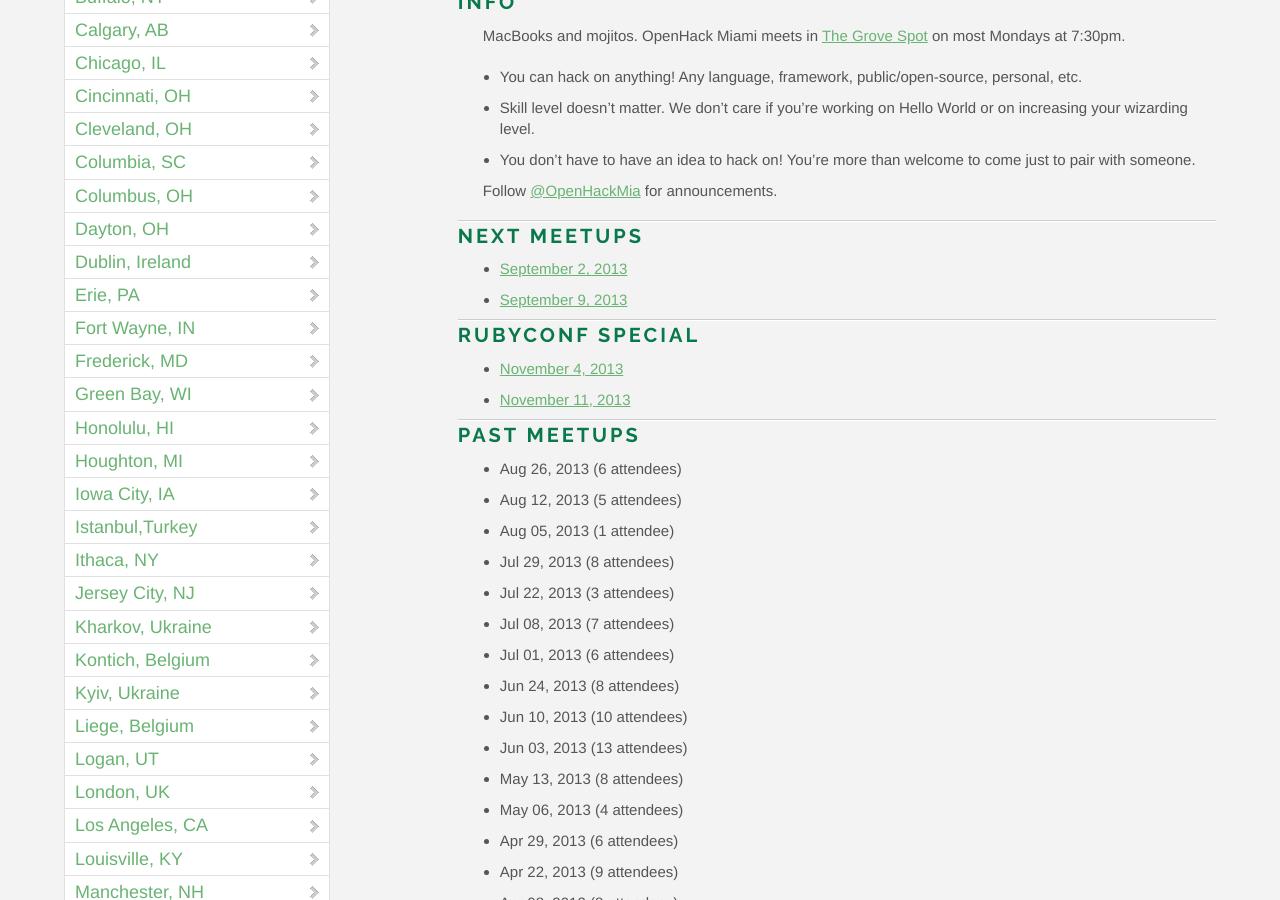
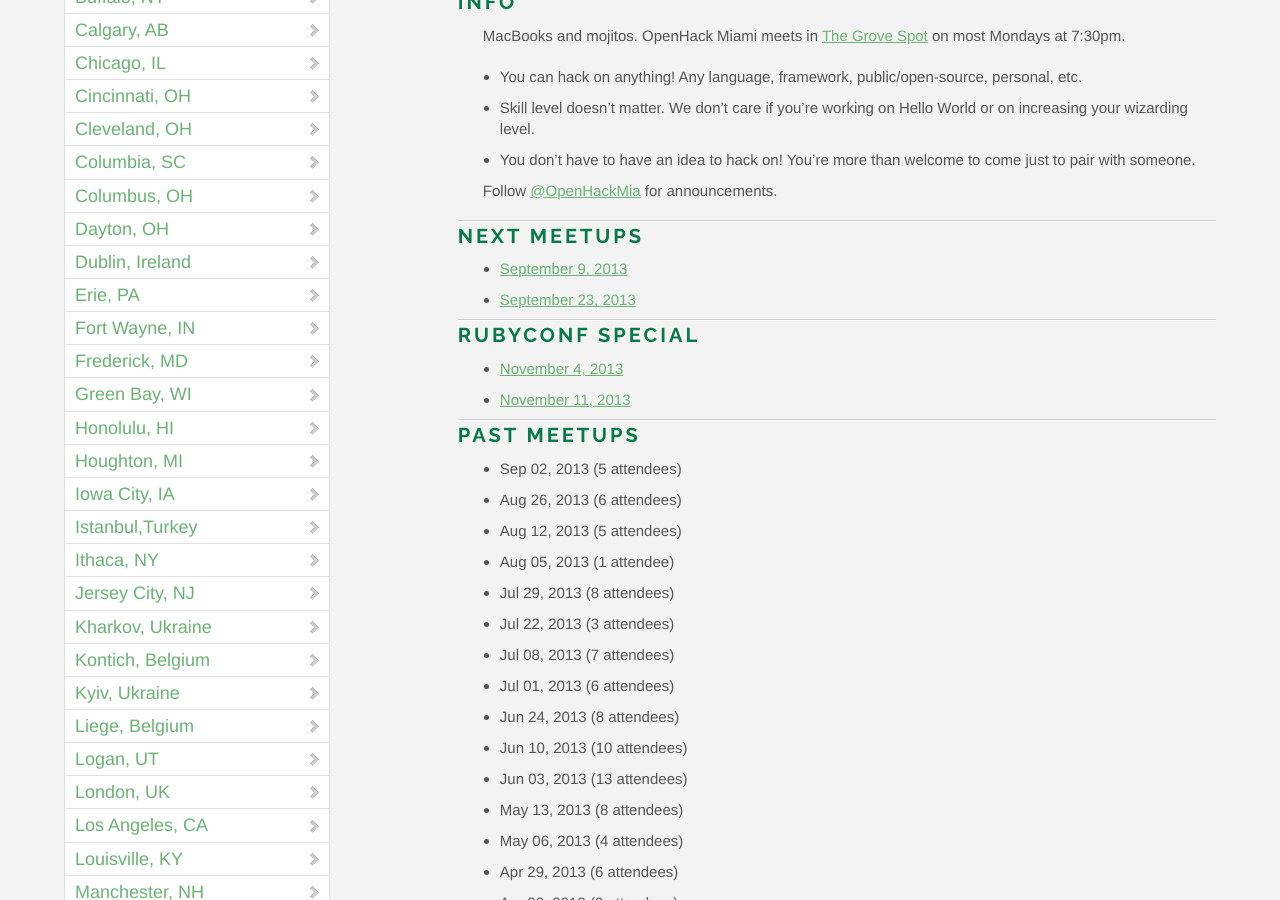
Before and after one commit to OpenHack/openhack.github.com, a Jekyll site: the page built from miami/index.markdown, in a window 1280 px wide and 900 px high, scrolled down 733 px. Built offline with Jekyll 4.4.1, drawn with Linux system fonts in a browser that asks for light colours; nearby versions of some CDN libraries; Markdown is read by kramdown in place of the engine named in the settings; comment, search, counter and statistics services are not loaded.

Commit message:
miami update

```diff
--- a/miami/index.markdown
+++ b/miami/index.markdown
@@ -19,8 +19,8 @@ Follow [@OpenHackMia](http://twitter.com/openhackmia) for announcements.
 
 ### Next meetups
 
-* [September 2, 2013](http://www.meetup.com/miamirb/events/135917472/)
 * [September 9, 2013](http://www.meetup.com/miamirb/events/135917552/)
+* [September 23, 2013](http://www.meetup.com/miamirb/events/138011642/)
 
 ### RubyConf Special
 
@@ -29,6 +29,7 @@ Follow [@OpenHackMia](http://twitter.com/openhackmia) for announcements.
 
 ### Past meetups
 
+* Sep 02, 2013 (5 attendees)
 * Aug 26, 2013 (6 attendees)
 * Aug 12, 2013 (5 attendees)
 * Aug 05, 2013 (1 attendee)
```
